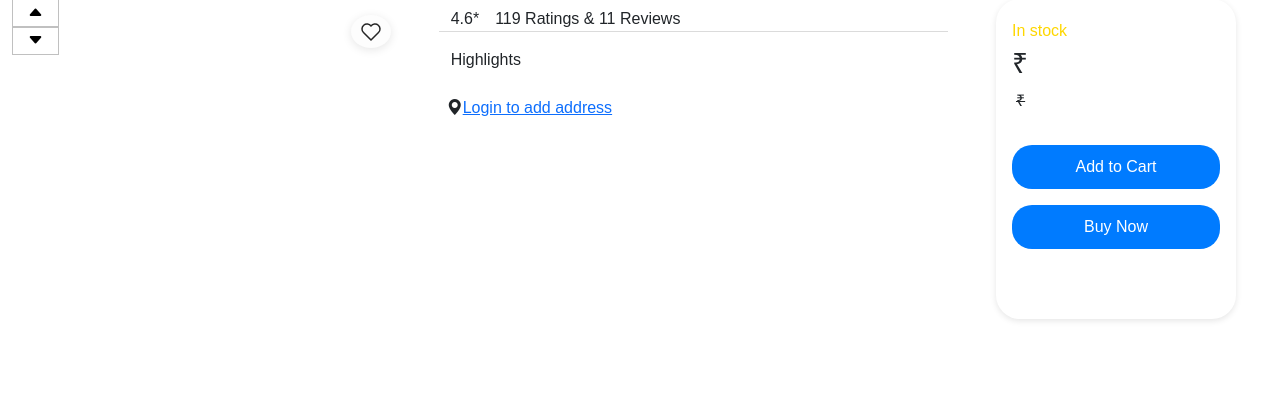
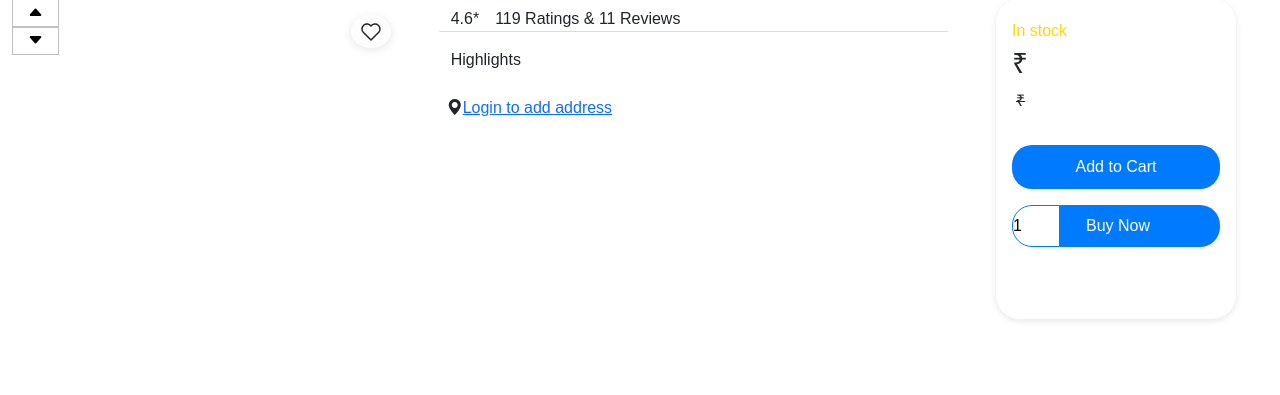
Before and after one commit to amalm9745/eltronex, a Django app: template templates/product_details.html in a window 1280 px wide. Shown: the part 110-505 px from the top of the page. Run offline with Django 5.2, Linux system fonts and the light colour scheme; the template is opened without the code that fills it, so the values that code supplies are empty; some libraries are stand-ins or nearby versions.

Commit message:
updated buy button in product details page

```diff
--- a/static/css/product_details.css
+++ b/static/css/product_details.css
@@ -218,6 +218,30 @@ transition: background-color 0.3s ease;
 .rounded-button:hover {
 background-color: #0056b3; /* Button background color on hover */
 }
+.buy-now-button-container {
+  display: flex;
+  margin-top:1rem;
+}
+
+.quantity-input {
+  border-top-left-radius: 20px; /* Round left edge */
+  border-bottom-left-radius: 20px; /* Round left edge */
+  border: 1px solid #007bff; /* Add border for visual clarity */
+  width:3rem;
+  padding: 8px 0px;
+}
+
+.buy-now-button {
+  border-top-right-radius: 20px; /* Round right edge */
+  border-bottom-right-radius: 20px; /* Round right edge */
+  background-color: #007bff; /* Blue color */
+  color: #fff; /* White text color */
+  padding-right: 50px;
+  border: none; /* Remove button border */
+  cursor: pointer; /* Show pointer cursor on hover */
+  width:10rem;
+}
+
 
 
 
--- a/templates/product_details.html
+++ b/templates/product_details.html
@@ -183,8 +183,9 @@
             {% else %}
             <button  class="rounded-button" onclick=addToCart({{product.variant_id}})>Add to Cart</button>
             {% endif %}
-            <div>
-              <button class="rounded-button">Buy Now</button>
+            <div class="buy-now-button-container">
+              <input type="number" id="quantity" name="quantity" min="1" max="10" class="quantity-input" value="1">
+              <button class="buy-now-button" type="submit">Buy Now</button>
             </div>
           </div>
         </div>
@@ -290,6 +291,25 @@
   function addToCart(variant_id) {
     window.location.href = '/addtocart/' + {{ product.variant_id }} +'/'+"product_details";
   }
+
+
+
+  // Get the quantity input element
+  const quantityInput = document.getElementById('quantity');
+
+  // Add an event listener to detect changes in the input value
+  quantityInput.addEventListener('change', function() {
+      // Parse the input value as an integer
+      const quantityValue = parseInt(quantityInput.value);
+
+      // Get the maximum allowed value from the input attributes
+      const maxValue = parseInt(quantityInput.getAttribute('max'));
+
+      // If the entered value exceeds the maximum value, set it to the maximum value
+      if (quantityValue > maxValue) {
+          quantityInput.value = maxValue;
+      }
+  });
 </script>
 <script src="https://cdn.jsdelivr.net/npm/@popperjs/core@2.11.8/dist/umd/popper.min.js" integrity="sha384-I7E8VVD/ismYTF4hNIPjVp/Zjvgyol6VFvRkX/vR+Vc4jQkC+hVqc2pM8ODewa9r" crossorigin="anonymous"></script>
 <script src="https://cdn.jsdelivr.net/npm/bootstrap@5.3.2/dist/js/bootstrap.min.js" integrity="sha384-BBtl+eGJRgqQAUMxJ7pMwbEyER4l1g+O15P+16Ep7Q9Q+zqX6gSbd85u4mG4QzX+" crossorigin="anonymous"></script>
```
